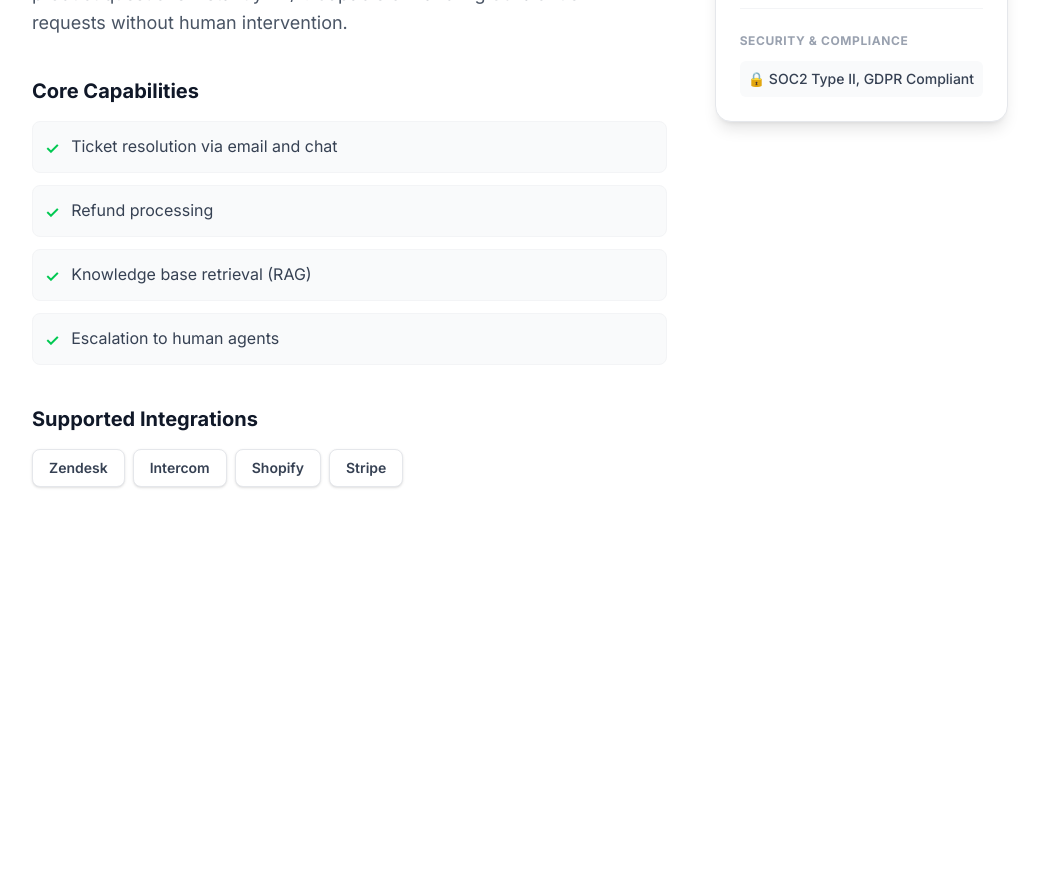
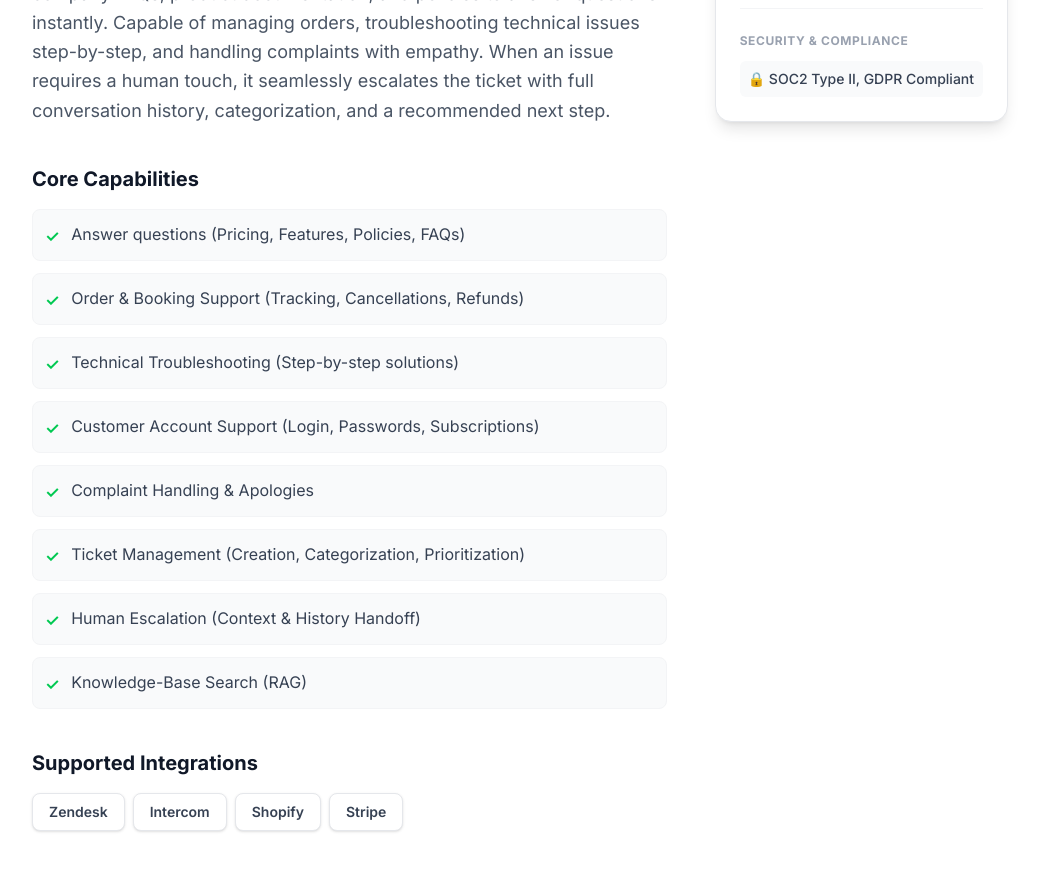
Before and after one commit to ranjeet258/AgentKart, a Next.js app in the folder apps/web/: page /agents/1 in a window 1280 px wide. Shown: the part 440-1310 px from the top of the page, without its empty margins (120-1159 px from the left). Before the commit the page ends 975 px from the top, so only its background shows below. Built offline with nearby package versions, Linux system fonts and the light colour scheme.

Commit message:
Enhance Customer Support profile with detailed workflow spec and dynamic dashboard

```diff
--- a/apps/web/src/app/agents/[id]/page.tsx
+++ b/apps/web/src/app/agents/[id]/page.tsx
@@ -124,7 +124,7 @@ export default function AgentProfilePage({ params }: { params: Promise<{ id: str
                   <div className="w-12 h-12 bg-green-100 text-green-600 rounded-full flex items-center justify-center mx-auto mb-3 text-xl font-bold">✓</div>
                   <h3 className="font-bold text-green-800 mb-1">Trial Activated!</h3>
                   <p className="text-sm text-green-700 mb-4">Your agent is spinning up.</p>
-                  <Link href="/dashboard" className="block w-full bg-green-600 hover:bg-green-700 text-white font-medium py-2 rounded-lg transition shadow-sm text-sm">
+                  <Link href={`/dashboard?agentId=${agent.id}`} className="block w-full bg-green-600 hover:bg-green-700 text-white font-medium py-2 rounded-lg transition shadow-sm text-sm">
                     Open Agent Dashboard
                   </Link>
                 </div>
--- a/apps/web/src/app/dashboard/page.tsx
+++ b/apps/web/src/app/dashboard/page.tsx
@@ -1,12 +1,24 @@
 "use client";
 
-import React, { useState } from 'react';
+import React, { useState, useEffect, Suspense } from 'react';
 import Link from 'next/link';
+import { useSearchParams } from 'next/navigation';
+import { agentsData } from '@/lib/agentsData';
 
-export default function Dashboard() {
+function DashboardContent() {
+  const searchParams = useSearchParams();
+  const agentId = searchParams.get('agentId');
+  const agent = agentId && agentsData[agentId] ? agentsData[agentId] : null;
+
   const [input, setInput] = useState('');
+
+  // Set dynamic greeting based on agent capabilities
+  const initialGreeting = agent
+    ? `Hello! I am your new ${agent.name}. I am securely connected to your knowledge base and integrations (${agent.integrations.join(', ')}). I'm ready to handle ${agent.capabilities[0].toLowerCase()} and much more. What would you like me to tackle first?`
+    : 'Hello! I am your newly hired Agent. I am connected to your Neo4j org chart and ready to receive instructions. What would you like me to do?';
+
   const [messages, setMessages] = useState([
-    { role: 'agent', content: 'Hello! I am your newly hired Agent. I am connected to your Neo4j org chart and ready to receive instructions. What would you like me to do?' }
+    { role: 'agent', content: initialGreeting }
   ]);
   const [isTyping, setIsTyping] = useState(false);
 
@@ -24,7 +36,7 @@ export default function Dashboard() {
     setTimeout(() => {
       setMessages([...newMessages, {
         role: 'agent',
-        content: 'I have received your request. I am logging this task into Temporal.io for durable execution. I will notify you once I have orchestrated this across the required sub-agents.'
+        content: `I have received your request. I am logging this task into Temporal.io for durable execution. I will notify you once I have orchestrated this across the required sub-agents.`
       }]);
       setIsTyping(false);
     }, 1500);
@@ -40,7 +52,9 @@ export default function Dashboard() {
               AgentKart
             </Link>
             <span className="text-gray-300">|</span>
-            <span className="font-semibold text-gray-700">Active Agent Workspace</span>
+            <span className="font-semibold text-gray-700">
+              {agent ? `${agent.name} Workspace` : 'Active Agent Workspace'}
+            </span>
           </div>
           <div className="flex items-center gap-2">
             <div className="w-2 h-2 bg-green-500 rounded-full animate-pulse"></div>
@@ -105,3 +119,11 @@ export default function Dashboard() {
     </div>
   );
 }
+
+export default function Dashboard() {
+  return (
+    <Suspense fallback={<div className="min-h-screen flex items-center justify-center">Loading Workspace...</div>}>
+      <DashboardContent />
+    </Suspense>
+  );
+}
--- a/apps/web/src/lib/agentsData.ts
+++ b/apps/web/src/lib/agentsData.ts
@@ -21,12 +21,16 @@ export const agentsData: Record<string, Agent> = {
     rating: 4.9,
     reviews: 124,
     price: '$99/mo',
-    description: 'Fully autonomous L1 support agent. Integrates seamlessly with your existing helpdesk to resolve common tickets, process refunds, and answer product questions instantly 24/7. Capable of handling 80% of tier 1 requests without human intervention.',
+    description: 'A fully autonomous L1 support agent designed to handle your common support workflows automatically. It retrieves information from your company FAQs, product documentation, and policies to answer questions instantly. Capable of managing orders, troubleshooting technical issues step-by-step, and handling complaints with empathy. When an issue requires a human touch, it seamlessly escalates the ticket with full conversation history, categorization, and a recommended next step.',
     capabilities: [
-      'Ticket resolution via email and chat',
-      'Refund processing',
-      'Knowledge base retrieval (RAG)',
-      'Escalation to human agents'
+      'Answer questions (Pricing, Features, Policies, FAQs)',
+      'Order & Booking Support (Tracking, Cancellations, Refunds)',
+      'Technical Troubleshooting (Step-by-step solutions)',
+      'Customer Account Support (Login, Passwords, Subscriptions)',
+      'Complaint Handling & Apologies',
+      'Ticket Management (Creation, Categorization, Prioritization)',
+      'Human Escalation (Context & History Handoff)',
+      'Knowledge-Base Search (RAG)'
     ],
     integrations: ['Zendesk', 'Intercom', 'Shopify', 'Stripe'],
     security: 'SOC2 Type II, GDPR Compliant'
```
